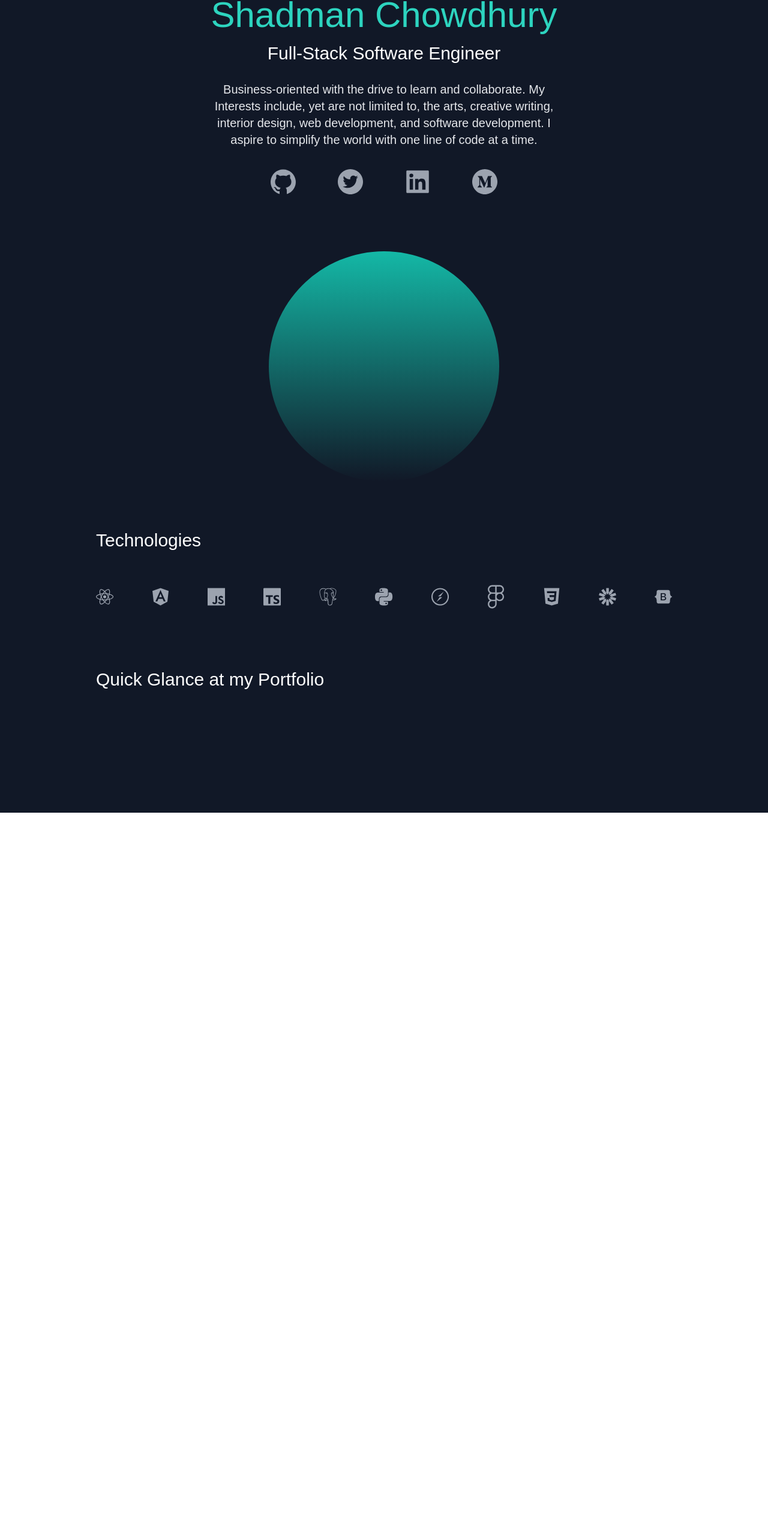
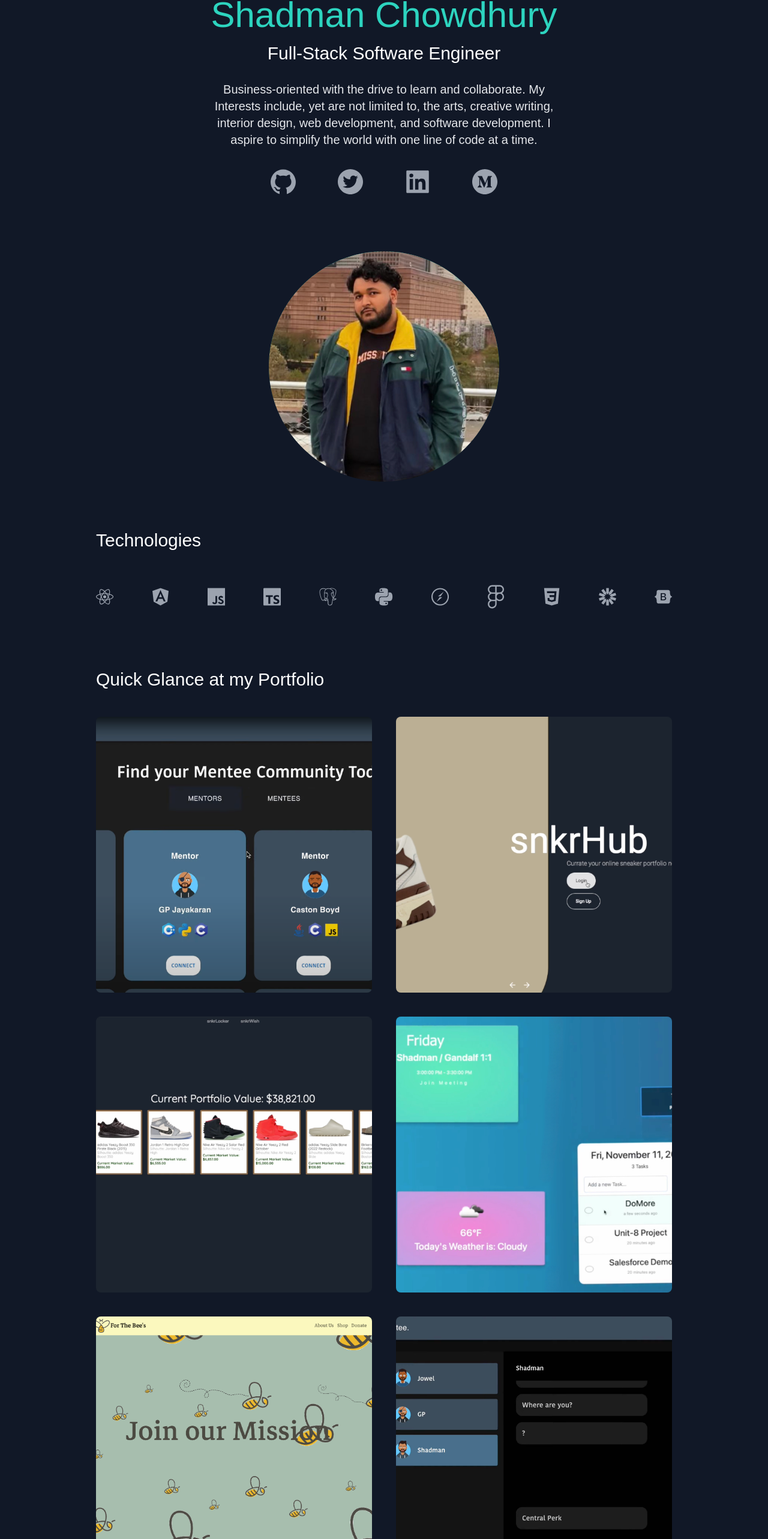
Before and after one commit to shadmanc01/portfolio, a Next.js app: page / in a window 1280 px wide. Shown: the part 209-2775 px from the top of the page at 60% size. Before the commit the page ends 1564 px from the top, so only its background shows below. Built offline with nearby package versions, Linux system fonts and the light colour scheme.

Commit message:
reconfiguring index page

```diff
--- a/pages/index.js
+++ b/pages/index.js
@@ -27,14 +27,14 @@ import {
 import { BsFillMoonStarsFill } from "react-icons/bs";
 import { useState } from "react";
 import Navbar from "./components/Navbar"
-// import deved from "../public/mainpicture.jpg";
-// import Image from "next/image";
-// import web1 from "../public/web1.png";
-// import web2 from "../public/web2.png";
-// import web3 from "../public/web3.png";
-// import web4 from "../public/web4.JPEG";
-// import web5 from "../public/web5.png";
-// import web6 from "../public/web6.png";
+import deved from "../public/mainpicture.jpg";
+import Image from "next/image";
+import web1 from "../public/web1.png";
+import web2 from "../public/web2.png";
+import web3 from "../public/web3.png";
+import web4 from "../public/web4.JPEG";
+import web5 from "../public/web5.png";
+import web6 from "../public/web6.png";
 import Link from 'next/link';
 
 export default function Home() {
@@ -78,7 +78,7 @@ export default function Home() {
               <a href="https://medium.com/@shadmanc"><AiFillMediumCircle/></a>
             </div>
             <div className="mx-auto bg-gradient-to-b from-teal-500 rounded-full w-80 h-80 relative overflow-hidden mt-20 md:h-96 md:w-96">
-              {/* <Image src={deved} layout="fill" objectFit="cover" /> */}
+              <Image src={deved} layout="fill" objectFit="cover" />
             </div>
           </div>
           <div className="pb-10">
@@ -128,58 +128,58 @@ export default function Home() {
           </div>
           <div className="flex flex-col gap-10 py-10 lg:flex-row lg:flex-wrap">
             <div className="basis-1/3 flex-1 ">
-              {/* <Image
+              <Image
                 className="rounded-lg object-cover"
                 width={"100%"}
                 height={"100%"}
                 layout="responsive"
                 src={web1}
-              /> */}
+              />
             </div>
             <div className="basis-1/3 flex-1">
-              {/* <Image
+              <Image
                 className="rounded-lg object-cover"
                 width={"100%"}
                 height={"100%"}
                 layout="responsive"
                 src={web2}
-              /> */}
+              />
             </div>
             <div className="basis-1/3 flex-1">
-              {/* <Image
+              <Image
                 className="rounded-lg object-cover"
                 width={"100%"}
                 height={"100%"}
                 layout="responsive"
                 src={web3}
-              /> */}
+              />
             </div>
             <div className="basis-1/3 flex-1">
-              {/* <Image
+              <Image
                 className="rounded-lg object-cover"
                 width={"100%"}
                 height={"100%"}
                 layout="responsive"
                 src={web4}
-              /> */}
+              />
             </div>
             <div className="basis-1/3 flex-1">
-              {/* <Image
+              <Image
                 className="rounded-lg object-cover"
                 width={"100%"}
                 height={"100%"}
                 layout="responsive"
                 src={web5}
-              /> */}
+              />
             </div>
             <div className="basis-1/3 flex-1">
-              {/* <Image
+              <Image
                 className="rounded-lg object-cover"
                 width={"100%"}
                 height={"100%"}
                 layout="responsive"
                 src={web6}
-              /> */}
+              />
             </div>
           </div>
         </section>
```
